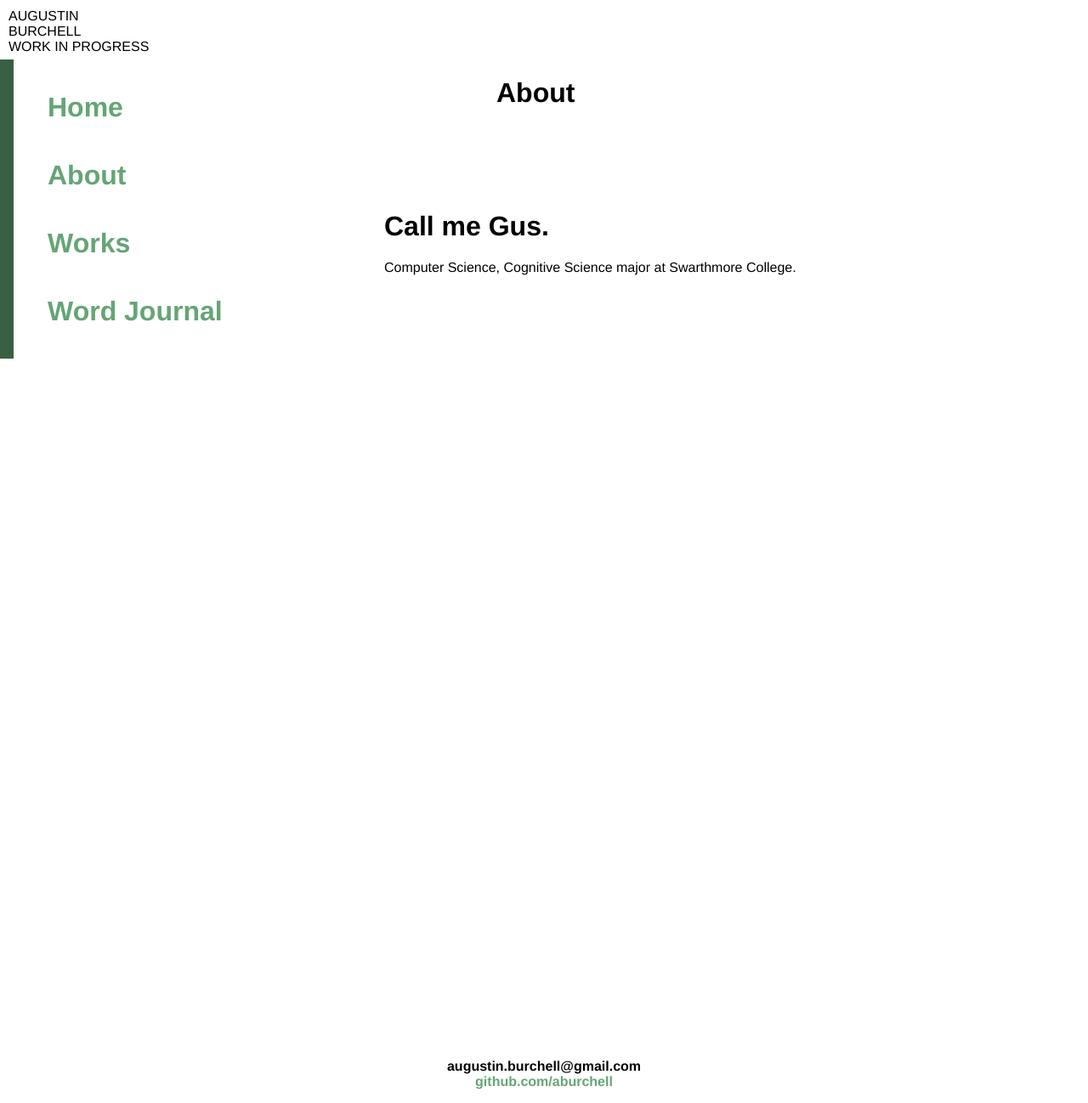
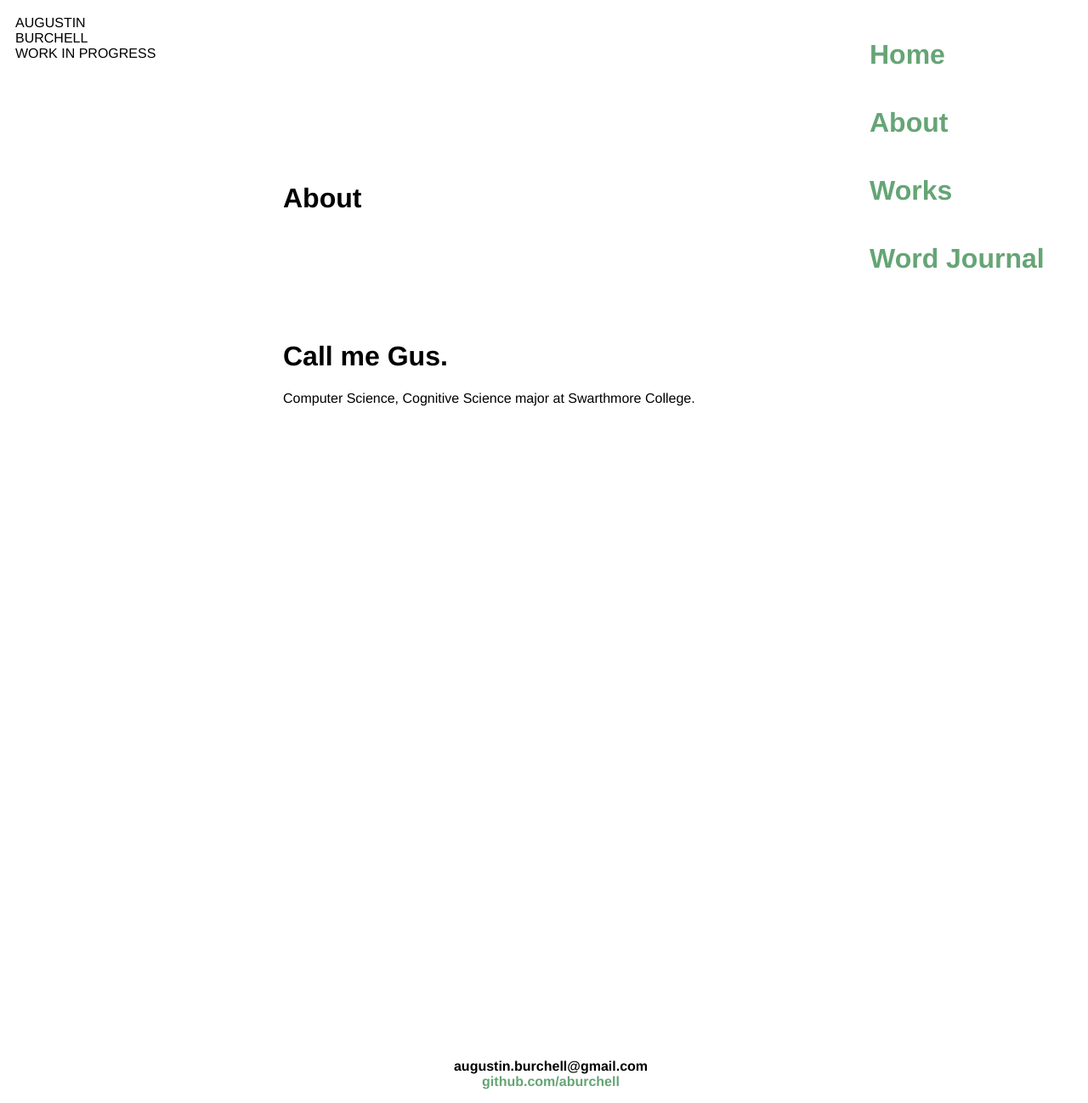
Before and after one commit to aburchell/aburchell.github.io, a Jekyll site: the page built from about/index.html, in a window 1280 px wide and 1298 px high. Shown: the whole window at 85% size. Built offline with Jekyll 4.4.1, drawn with Linux system fonts in a browser that asks for light colours.

Commit message:
Changed main.css to grid.layoutit.com generated

```diff
--- a/_layouts/default.html
+++ b/_layouts/default.html
@@ -8,7 +8,6 @@
 
     <div class="wrapper">
 		<body>
-
 			<nav class="main-nav">
                 <div>
                     <ul>
@@ -22,9 +21,9 @@
 			</nav>
 
             <h1 class="page-header">
-                <div>
+                <!--<div>-->
                     {{ page.title }}
-                </div>
+                <!--</div>-->
             </h1>
 
 			<div class="container">
--- a/css/main.css
+++ b/css/main.css
@@ -65,57 +65,11 @@ body {
 
 @media (min-width: 500px) {
     .wrapper {
-        grid-gap: 20px;
-        max-height: 100%;
-        min-height: 100%;
-/*        overflow: scroll;*/
-        grid-template-columns: 1fr 1fr 2fr 1fr;
-        grid-template-rows: 50px 100px 150px auto 50px;
-        grid-template-areas:
-            "header . . ."
-            "nav pageHead pageHead ."
-            "nav content content ."
-            "nav content content ."
-            "footer footer footer footer"
+        display: grid;
+        grid-template-columns: 1fr 1fr 1fr 1fr;
+        grid-template-rows: 1fr 1fr 1fr 1fr 1fr 1fr 1fr;
+        grid-template-areas: "header . . nav" ". pageHead . nav" ". content content ." ". content content ." ". content content ." ". content content ." "footer . . .";
     }
-
-    html, body {
-        margin: 0;
-        overflow-x: hidden;
-    }
-
-    body {
-
-    }
-    .main-header>div {
-        margin-left: 0%;
-        position: fixed;
-    }
-
-    .main-nav>div {
-        border-left: 1rem solid #396043;
-        /*background-color: #eff6f1;*/
-        position: fixed;
-        margin-right: 15%;
-    }
-
-    .main-nav {
-
-    }
-
-    .page-header>div {
-        position: fixed;
-        margin-left: 25%;
-        width: 100%;
-    }
-
-    .container {
-        overflow: auto;
-        /*bottom: 50px;*/
-        margin-left: 25%;
-        align-content: center;
-    }
-
 }
 
 
```
